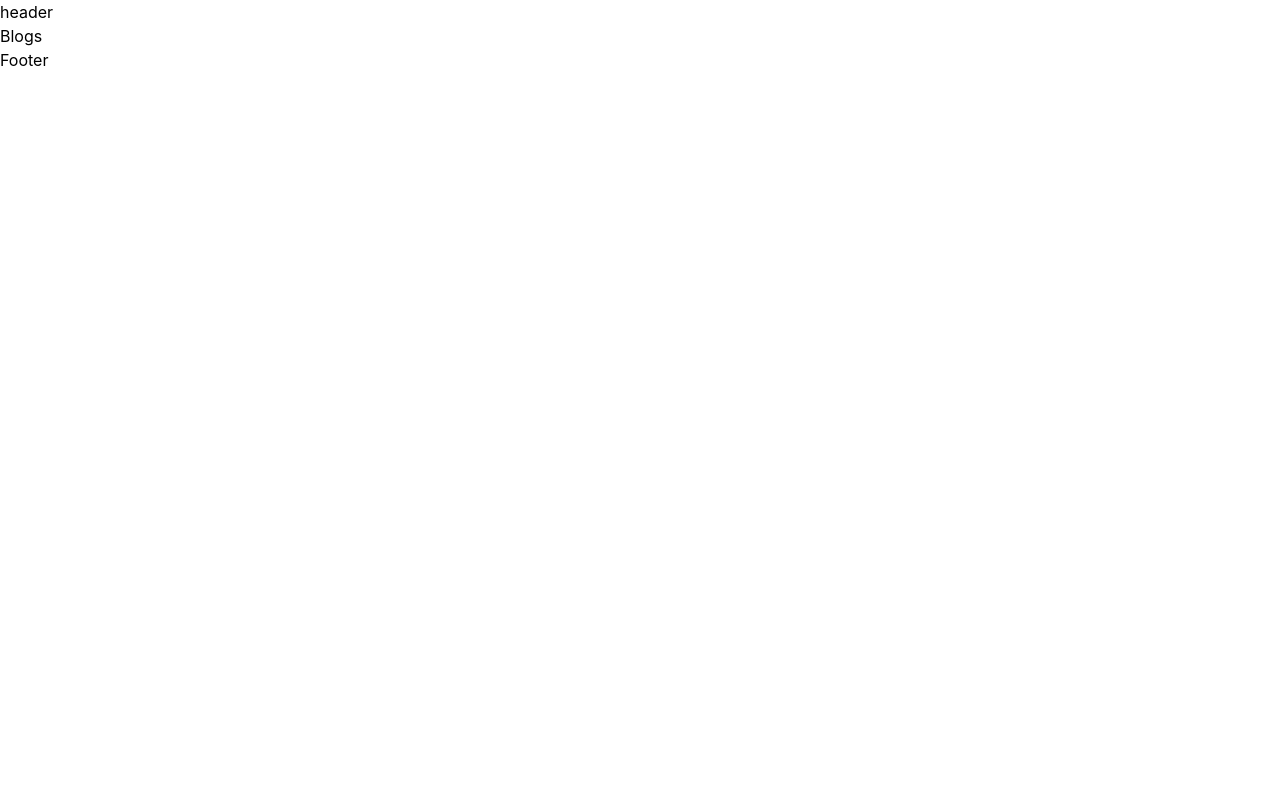
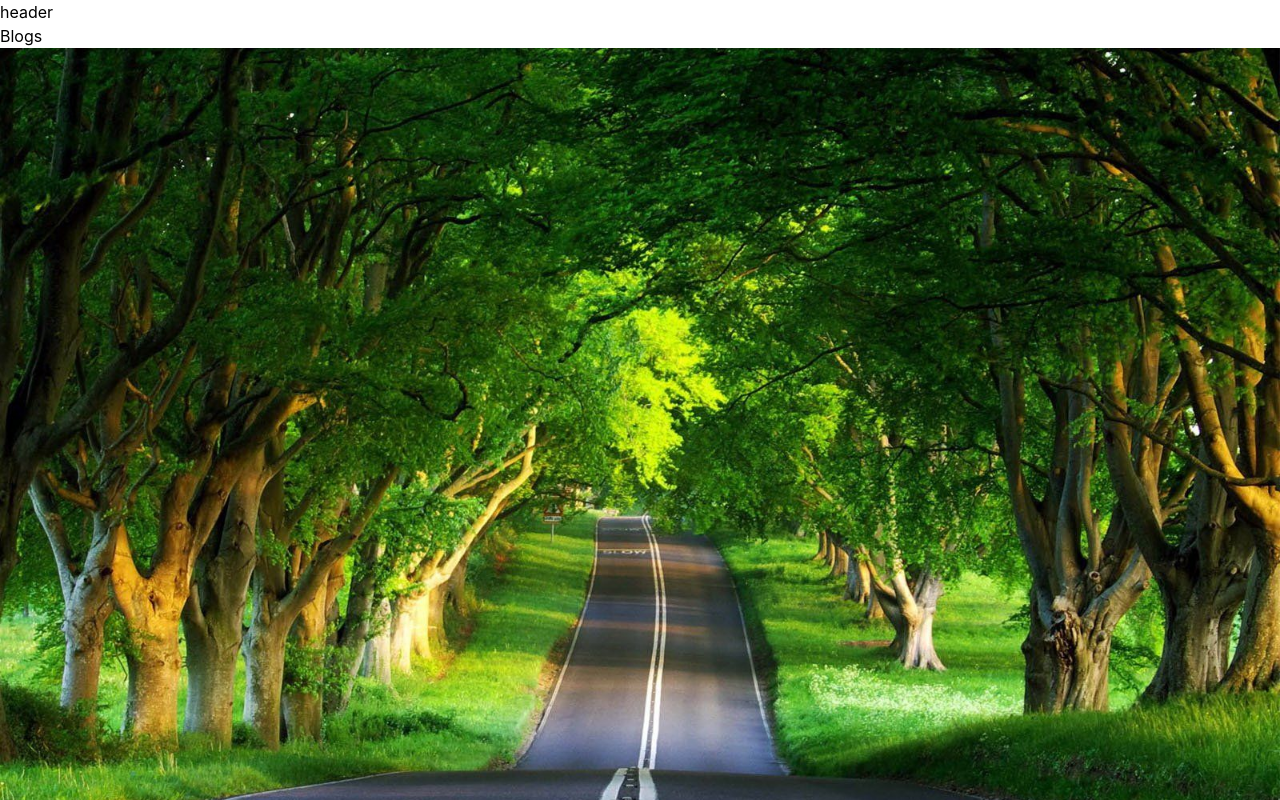
Before and after one commit to zainbinfurqan/next.js-crash-course, a Next.js app: page /blogs in a window 1280 px wide. Shown: the top 800 px of the page. Built offline with nearby package versions, Linux system fonts and the light colour scheme.

Commit message:
update image optimize code

```diff
--- a/next.config.js
+++ b/next.config.js
@@ -1,3 +1,6 @@
 module.exports = {
   reactStrictMode: true,
+  images:{
+    domains:['i.ibb.co']
+  }
 }
--- a/pages/blogs/index.js
+++ b/pages/blogs/index.js
@@ -1,13 +1,31 @@
+import Image from "next/image";
 import React from "react";
 import AuthorizedLayout from "../../layout/authorized-layout";
 import CommonLayout from "../../layout/common";
+import Scenry from "../../assets/images/211836.jpeg";
 
 function Blogs(props) {
+  const images = [1, 2, 3, 4, 5, 6, 7, 8, 9];
+
   return (
     <CommonLayout>
       <AuthorizedLayout>
         <div>
           <h2>Blogs</h2>
+          {images.map((itm, ind) => {
+            return <img src='/211836.jpeg'/>;
+            // return <Image src={Scenry} />;
+            // return (
+            //   <Image
+            //     src="https://i.ibb.co/RjLTJvN/211836.jpg"
+            //     alt="https://i.ibb.co/RjLTJvN/211836.jpg"
+            //     width={600}
+            //     height={450}
+            //     loading="eager"
+            //     layout="fixed"
+            //   />
+            // );
+          })}
         </div>
       </AuthorizedLayout>
     </CommonLayout>
```
Also changed, not shown: assets/images/211836.jpeg (added), public/211836.jpeg (added).
